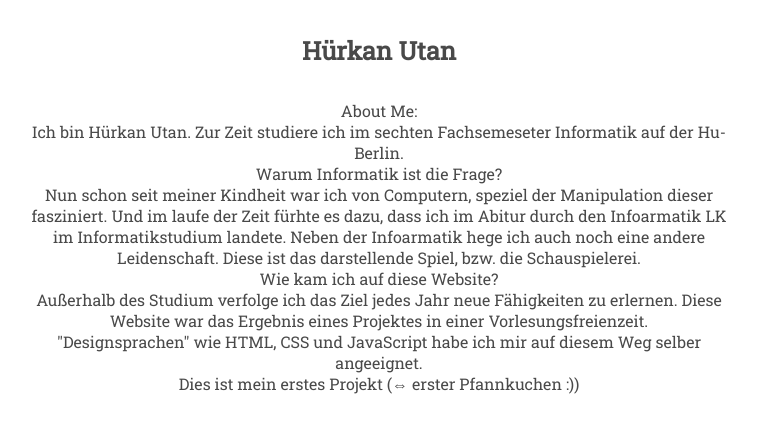
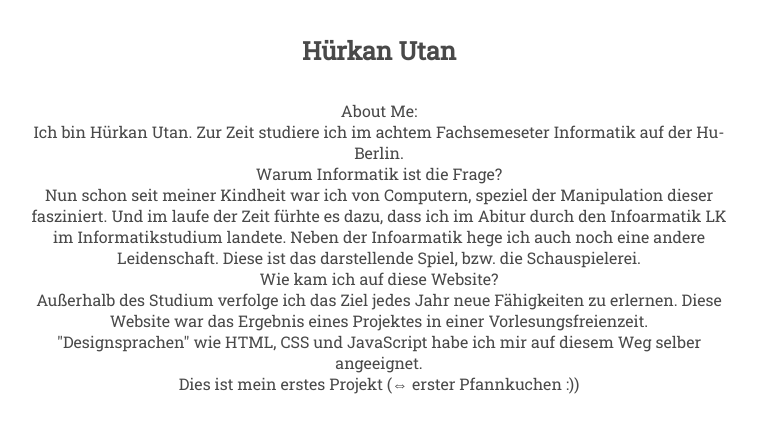
Before and after one commit to Huerkan-Utan/Huerkan-Utan.github.io, a plain HTML site: page index.html in a window 1280 px wide. Shown: the part 1378-1809 px from the top of the page, 261-1018 px from the left. Drawn offline with Linux system fonts and the light colour scheme.

Commit message:
Update Index.html to new Semester
Lgtm

```diff
--- a/index.html
+++ b/index.html
@@ -53,7 +53,7 @@
     <hr>
     <img src="img/mein-bewerbungsfoto.jpg" alt="Avatar">
     <h4>Hürkan Utan</h4>
-    <p> About Me:<br> Ich bin Hürkan Utan. Zur Zeit studiere ich im sechten Fachsemeseter Informatik auf der Hu-Berlin.<br> Warum Informatik ist die Frage? <br>
+    <p> About Me:<br> Ich bin Hürkan Utan. Zur Zeit studiere ich im achtem Fachsemeseter Informatik auf der Hu-Berlin.<br> Warum Informatik ist die Frage? <br>
     Nun schon seit meiner Kindheit war ich von Computern, speziel der Manipulation dieser fasziniert. Und im laufe der Zeit fürhte es dazu, dass ich im Abitur durch den Infoarmatik LK
     im Informatikstudium landete. Neben der Infoarmatik hege ich auch noch eine andere Leidenschaft. Diese ist das darstellende Spiel, bzw. die Schauspielerei. <br>
     Wie kam ich auf diese Website? <br> Außerhalb des Studium verfolge ich das Ziel jedes Jahr neue Fähigkeiten zu erlernen. Diese Website war das Ergebnis eines Projektes in einer Vorlesungsfreienzeit.<br>
```
